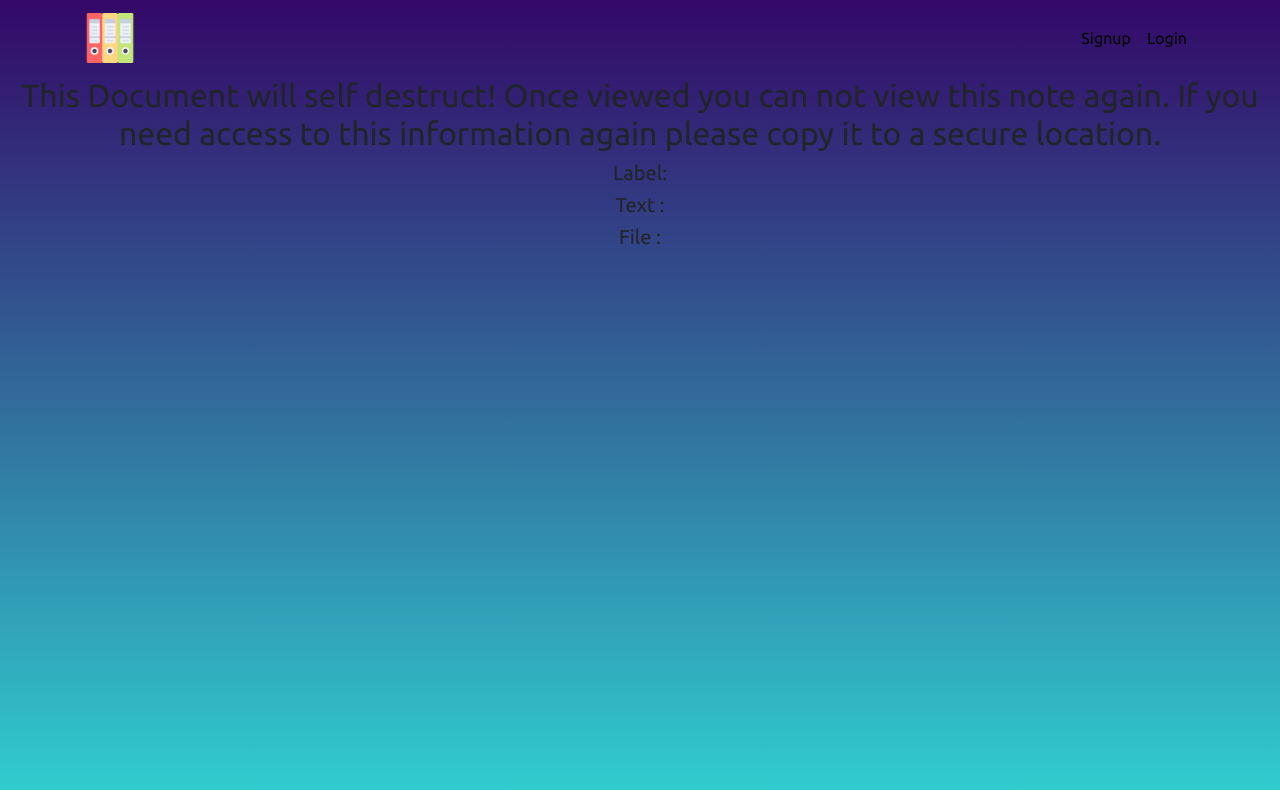
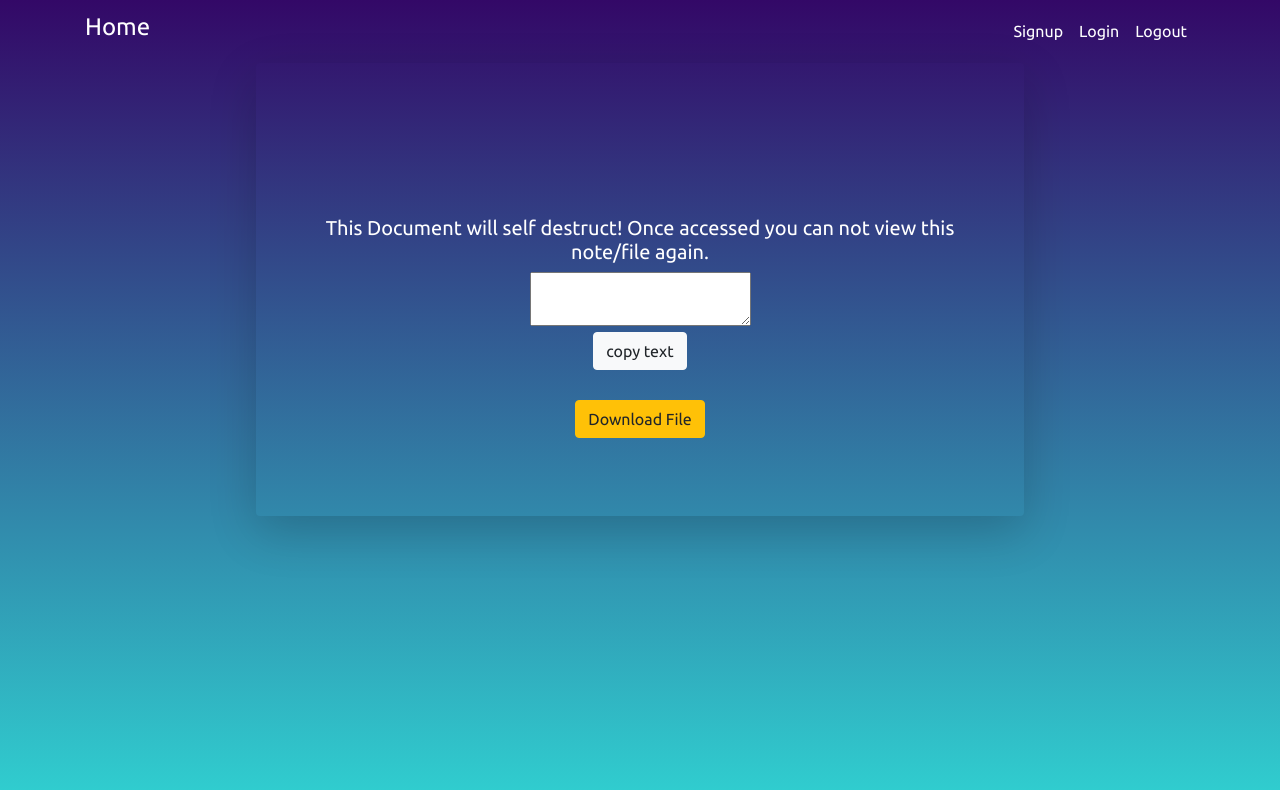
Before and after one commit to bhavanavenu/Final-project, a React (Create React App) app in the folder client/: page /documents/1 in a window 1280 px wide. Shown: the top 790 px of the page. Built offline with nearby package versions, Linux system fonts and the light colour scheme; no server answers.

Commit message:
add more UI styles

```diff
--- a/client/public/index.html
+++ b/client/public/index.html
@@ -5,6 +5,9 @@
   <meta charset="utf-8">
   <meta name="viewport" content="width=device-width, initial-scale=1, shrink-to-fit=no">
   <meta name="theme-color" content="#000000">
+  <!-- <link rel="stylesheet" href="https://maxcdn.bootstrapcdn.com/bootstrap/3.3.7/css/bootstrap.min.css"> -->
+  <script src="https://ajax.googleapis.com/ajax/libs/jquery/3.3.1/jquery.min.js"></script>
+  <script src="https://maxcdn.bootstrapcdn.com/bootstrap/3.3.7/js/bootstrap.min.js"></script>
   <!--
       manifest.json provides metadata used when your web app is added to the
       homescreen on Android. See https://developers.google.com/web/fundamentals/engage-and-retain/web-app-manifest/
--- a/client/src/components/App.css
+++ b/client/src/components/App.css
@@ -45,8 +45,17 @@
 
 .container80 {
   width: 60%;
+  color: white;
 }
 
 .foot {
   color: black;
 }
+
+.Link {
+  color: white;
+}
+
+a {
+  color: white;
+}
--- /dev/null
+++ b/client/src/components/pages/Edit.css
@@ -0,0 +1,36 @@
+.generate-link {
+  height: 20;
+  padding: 50px;
+}
+
+.read-only {
+  color: white;
+  padding-top: 105px;
+}
+
+.btn-file {
+  position: relative;
+  overflow: hidden;
+}
+.btn-file input[type="file"] {
+  position: absolute;
+  top: 0;
+  right: 0;
+  min-width: 100%;
+  min-height: 100%;
+  font-size: 100px;
+  text-align: right;
+  filter: alpha(opacity=0);
+  opacity: 0;
+  outline: none;
+  cursor: inherit;
+  display: block;
+}
+
+.download-file {
+  padding: 30px;
+}
+
+.client-text {
+  padding: 30px;
+}
--- a/client/src/components/pages/Edit.js
+++ b/client/src/components/pages/Edit.js
@@ -3,6 +3,7 @@ import api from "../../api";
 import utils from "../../utils";
 import { Route, Link, Switch } from "react-router-dom";
 import { CopyToClipboard } from "react-copy-to-clipboard";
+import "./Edit.css";
 
 class Edit extends React.Component {
   constructor(props) {
@@ -41,9 +42,9 @@ class Edit extends React.Component {
 
     window.addEventListener("beforeunload", ev => {
       ev.preventDefault();
-      console.log("Closing the window and deleteing the file and the document");
-      //call deleteDocument to delete from mongodb.
-      console.log("Calling api to delete file in S3!!!");
+      // console.log("Closing the window and deleteing the file and the document");
+      // //call deleteDocument to delete from mongodb.
+      // console.log("Calling api to delete file in S3!!!");
       api.deleteDocument(this.props.match.params.id).then(res => {
         setTimeout(alert("Documents were deleted!"), 1000);
         this.props.history.push("/");
@@ -104,7 +105,7 @@ class Edit extends React.Component {
       key: this.state.key
     };
     api.updateDocument(this.props.match.params.id, updates).then(res => {
-      setTimeout(() => alert("Documents were created!"), 1000);
+      setTimeout(() => alert("Generated link copied to clipboard!"), 1000);
       console.log("res", res);
     });
   }
@@ -119,9 +120,9 @@ class Edit extends React.Component {
     if (api.isLoggedIn()) {
       return (
         <div className="container container80 shadow-lg p-5 rounded">
-          <h1>Document Edit</h1>
+          {/* <h1>Document Edit</h1> */}
           <form onSubmit={this.handleSubmit}>
-            <div className="form-group">
+            {/* <div className="form-group">
               <label>Label</label>
               <input
                 className="form-control"
@@ -132,9 +133,9 @@ class Edit extends React.Component {
                 value={this.state.label}
                 onChange={this.handleChange}
               />
-            </div>
-            <div className="form-group form-check">
-              <label className="form-check-label">is file</label>
+            </div> */}
+            {/* <div className="form-group form-check">
+              <label>File</label>
               <input
                 type="radio"
                 name="type"
@@ -142,8 +143,8 @@ class Edit extends React.Component {
                 onChange={this.handleChange}
                 selected={this.state.type === "FILE" ? true : false}
               />
-
-              <label className="form-check-label">is Text</label>
+              <br />
+              <label>Text</label>
               <input
                 type="radio"
                 name="type"
@@ -151,17 +152,18 @@ class Edit extends React.Component {
                 onChange={this.handleChange}
                 selected={this.state.type === "TEXT" ? true : false}
               />
-            </div>
+            </div> */}
             {/* (if({this.state.type==="TEXT"}){ */}
             <div className="form-group">
-              <label>Text</label>
+              {/* <label>T</label> */}
 
               <textarea
                 className="form-control"
-                rows="3"
+                rows="5"
                 size="100"
                 type="text"
                 name="text"
+                placeholder="Type your secret here!"
                 value={this.state.text}
                 onChange={this.handleChange}
               />
@@ -169,49 +171,114 @@ class Edit extends React.Component {
               <br />
               {this.state.fileUrl && (
                 <span>
-                  Your file: {this.state.fileUrl}
+                  {/* Your file: {this.state.fileUrl} */} File uploaded!
                   <br />
                 </span>
               )}
             </div>
 
-            <label>File</label>
-            <input type="file" onChange={this.handleFile} />
+            {/* <label>File Upload</label>
+            <input type="file" onChange={this.handleFile} /> */}
 
-            <button className="btn btn-primary" type="submit">
+            <span class="btn btn-warning btn-file">
+              File Browse <input type="file" onChange={this.handleFile} />
+            </span>
+
+            <CopyToClipboard text={window.location.href}>
+              <button type="button" class="btn btn-light" type="submit">
+                Generate URL & Copy to Clipboard
+              </button>
+            </CopyToClipboard>
+            {/* <button className="btn btn-primary" type="submit">
               Upload
-            </button>
+            </button> */}
             {/* <button onClick={this.handleDelete}>Delete</button> */}
-            <span>
-              <Link to="/">Generate new</Link>
-            </span>
+
+            <div className="generate-link">
+              <Link to="/">Discard this!</Link>
+            </div>
           </form>
 
           <br />
-          <CopyToClipboard text={window.location.href}>
+          {/* <CopyToClipboard text={window.location.href}>
             <button>Copy URL to the clipboard</button>
-          </CopyToClipboard>
+          </CopyToClipboard> */}
         </div>
       );
     } else {
       return (
-        <div className="read-only">
-          <h2>
-            This Document will self destruct! Once viewed you can not view this
-            note again. If you need access to this information again please copy
-            it to a secure location.
-          </h2>
-          <h5>
+        <div className="container container80 shadow-lg p-5 rounded">
+          <div className="read-only">
+            <div>
+              <h5>
+                This Document will self destruct! Once accessed you can not view
+                this note/file again.
+              </h5>
+            </div>
+            {/* <h5>
             Label:
             {this.state.label}
-          </h5>
-          <h5>Text : {this.state.text}</h5>
+          </h5> */}
 
-          <h5>File :{this.state.fileUrl}</h5>
-          <a href={this.state.fileUrl} target="blank">
-            {this.state.fileUrl}
-          </a>
+            {/* <h5>text: {this.state.text}</h5> */}
+
+            <textarea row="6" size="100" value={this.state.text} />
+            <div class="copy-button ">
+              <CopyToClipboard text={this.state.text}>
+                <button class="btn btn-light">copy text</button>
+              </CopyToClipboard>
+            </div>
+
+            {/* <div className="form-group">
+              <textarea rows="5" size="100" value={this.state.text} />
+            </div> */}
+
+            {/* <h5>File :{this.state.fileUrl}</h5> */}
+
+            <div class="download-file">
+              <a href={this.state.fileUrl} target="blank">
+                <button class="btn btn-warning">Download File</button>
+              </a>
+            </div>
+          </div>
         </div>
+
+        // <div className="read-only">
+        //   <div>
+        //     <h5>
+        //       This Document will self destruct! Once accessed you can not view
+        //       this note/file again.
+        //     </h5>
+        //   </div>
+        //   {/* <h5>
+        //     Label:
+        //     {this.state.label}
+        //   </h5> */}
+
+        //   {/* <h5>text: {this.state.text}</h5> */}
+        //   {/* <div class="client-text center-text">
+        //     <div class="copy-button ">
+        //       <CopyToClipboard text={this.state.text}>
+        //         <button class="btn btn-light">copy text</button>
+        //       </CopyToClipboard>
+        //     </div>
+        //     <div class="txt-area ">
+        //       <textarea size="500" row="10" value={this.state.text} />
+        //     </div>
+        //   </div> */}
+
+        //   <div className="form-group">
+        //     <textarea rows="9" size="300" value={this.state.text} />
+        //   </div>
+
+        //   {/* <h5>File :{this.state.fileUrl}</h5> */}
+
+        //   <div class="download-file">
+        //     <a href={this.state.fileUrl} target="blank">
+        //       <button class="btn btn-warning">Download File</button>
+        //     </a>
+        //   </div>
+        // </div>
       );
     }
   }
--- a/client/src/components/pages/Faq.css
+++ b/client/src/components/pages/Faq.css
@@ -6,4 +6,5 @@
   margin-right: auto;
   display: block;
   text-align: center;
+  color: white;
 }
--- a/client/src/components/pages/Home.js
+++ b/client/src/components/pages/Home.js
@@ -29,12 +29,16 @@ class Home extends Component {
           <p>Share secrets anonymously without being watched!</p>
 
           {/* <h1>home - upload</h1> */}
-          <button className="button" onClick={this.handleUpdate}>
-            share secret
+          <button
+            className="button btn btn-warning"
+            onClick={this.handleUpdate}
+          >
+            <span class="glyphicon glyphicon-lock" /> share secret
           </button>
-        </div>
+
+          {/* </div>
         <div className="footer">
-          <Footer />
+          <Footer /> */}
         </div>
       </div>
     );
--- a/client/src/components/pages/NavHead.css
+++ b/client/src/components/pages/NavHead.css
@@ -3,5 +3,5 @@
 } */
 
 .nav-link {
-  color: black !important;
+  color: white !important;
 }
--- a/client/src/components/pages/NavHead.js
+++ b/client/src/components/pages/NavHead.js
@@ -36,7 +36,8 @@ export default class NavHead extends Component {
       <Navbar className="IronNavbar" dark expand="sm">
         <Container>
           <NavLink className="navbar-brand" to="/">
-            <img src="/images/doc.png" alt="logo" />
+            {/* <img src="/images/house-outline.png" alt="logo" /> */}
+            <h4>Home</h4>
           </NavLink>
           <NavbarToggler onClick={this.toggle} />
           <Collapse isOpen={this.state.isOpen} navbar>
@@ -56,10 +57,10 @@ export default class NavHead extends Component {
               )}
               {api.isLoggedIn() && (
                 <NavLink className={"nav-link"} to="/profile">
-                  Profile
+                  <h4>What is this?</h4>
                 </NavLink>
               )}
-              {api.isLoggedIn() && (
+              {!api.isLoggedIn() && (
                 <Link
                   className={"nav-link"}
                   to="/"
```
Also changed, not shown: client/src/components/pages/Profile.js (+74 -38 lines).
